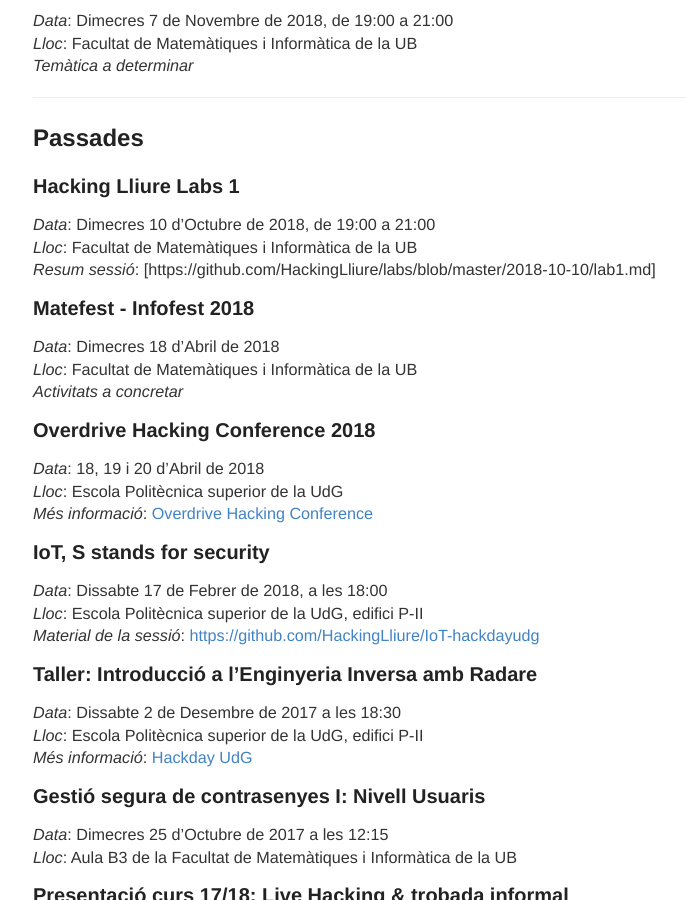
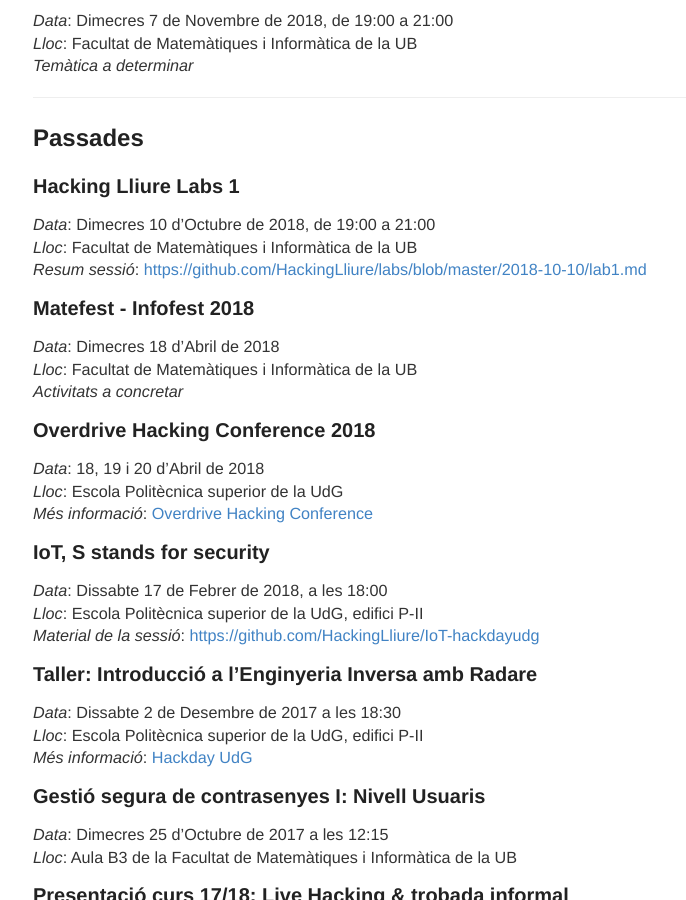
Before and after one commit to HackingLliure/hackinglliure.github.io, a Jekyll site: the page built from pages/calendari.md, in a window 1280 px wide and 900 px high, scrolled down 661 px. Shown: the whole window, without its empty margins (247-933 px from the left). Built offline with Jekyll 4.4.1, drawn with Linux system fonts in a browser that asks for light colours; some of the changed lines change nothing that is shown.

Commit message:
url linked

```diff
--- a/pages/calendari.md
+++ b/pages/calendari.md
@@ -26,7 +26,7 @@
 ### Hacking Lliure Labs 1
 _Data_: Dimecres 10 d'Octubre de 2018, de 19:00 a 21:00\\
 _Lloc_: Facultat de Matemàtiques i Informàtica de la UB\\
-_Resum sessió_: [https://github.com/HackingLliure/labs/blob/master/2018-10-10/lab1.md]
+_Resum sessió_: [https://github.com/HackingLliure/labs/blob/master/2018-10-10/lab1.md](https://github.com/HackingLliure/labs/blob/master/2018-10-10/lab1.md)
 
 ### Matefest - Infofest 2018
 _Data_: Dimecres 18 d'Abril de 2018\\
```
